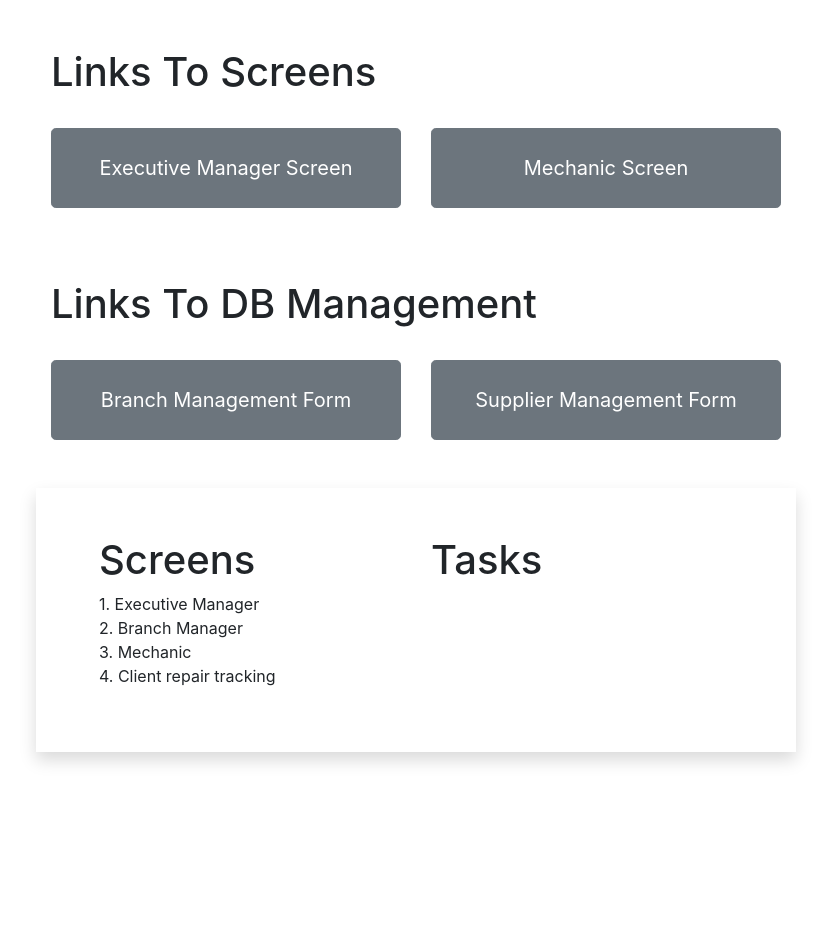
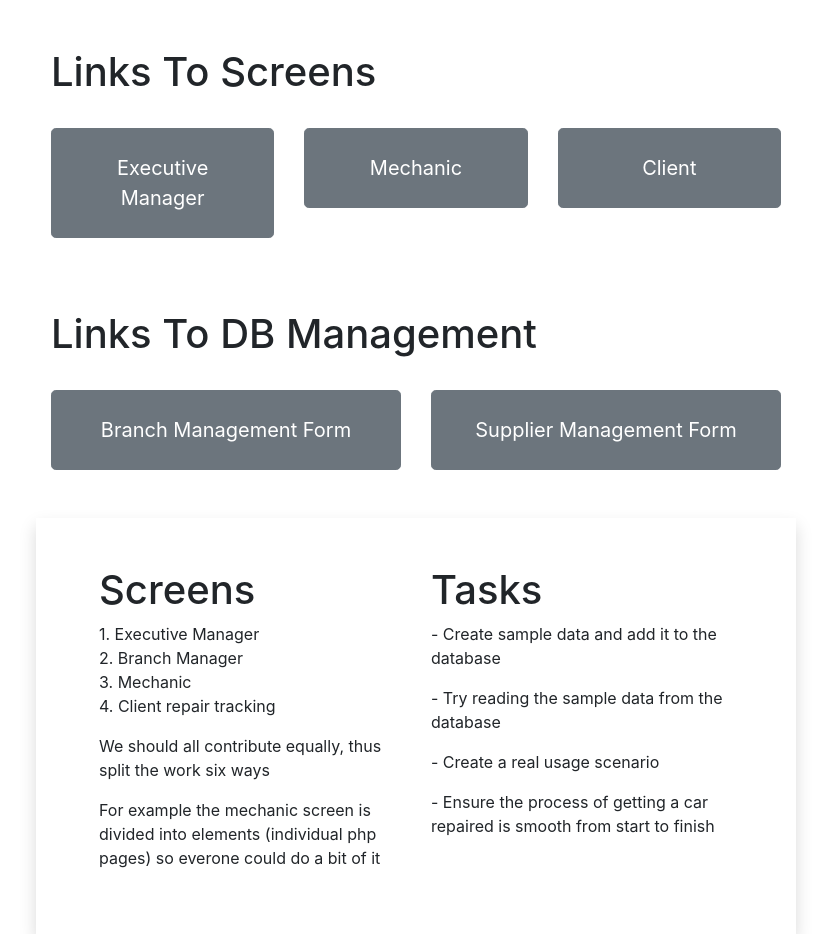
Before and after one commit to mariusurbelis/databse-systems-implementation, a PHP site: page / in a window 1280 px wide. Shown: the whole page, without its empty margins (224-1055 px from the left). Before the commit the page ends 764 px from the top, so only its background shows below. Run offline with PHP 8.4, Linux system fonts and the light colour scheme.

Commit message:
Client screen, sample login procedure, simple system for reading from the database

```diff
--- a/index.html
+++ b/index.php
@@ -27,8 +27,9 @@
                 </div>
 
                 <div class="dev row">
-                    <div class="dev col-6"><a href="executive-manager-orders.php"><button type="button" class="btn p-4 btn-secondary btn-lg btn-block">Executive Manager Screen</button></a></div>
-                    <div class="dev col-6"><a href="mechanic/"><button type="button" class="btn p-4 btn-secondary btn-lg btn-block">Mechanic Screen</button></a></div>
+                    <div class="dev col-4"><a href="executive-manager-orders.php"><button type="button" class="btn p-4 btn-secondary btn-lg btn-block">Executive Manager</button></a></div>
+                    <div class="dev col-4"><a href="mechanic/"><button type="button" class="btn p-4 btn-secondary btn-lg btn-block">Mechanic</button></a></div>
+                    <div class="dev col-4"><a href="client/"><button type="button" class="btn p-4 btn-secondary btn-lg btn-block">Client</button></a></div>
                 </div>
 
                 <div class="mt-5 row">
@@ -62,11 +63,16 @@
                     <div class="col-6">
                         <h1>Screens</h1>
                         <p>1. Executive Manager<br>2. Branch Manager<br>3. Mechanic<br>4. Client repair tracking</p>
+                        <p>We should all contribute equally, thus split the work six ways</p>
+                        <p>For example the mechanic screen is divided into elements (individual php pages) so everone could do a bit of it</p>
                     </div>
 
                     <div class="col-6">
                         <h1>Tasks</h1>
-                        <p></p>
+                        <p>- Create sample data and add it to the database</p>
+                        <p>- Try reading the sample data from the database</p>
+                        <p>- Create a real usage scenario</p>
+                        <p>- Ensure the process of getting a car repaired is smooth from start to finish</p>
                     </div>
                 </div>
 
```
Also changed, not shown: client/index.php (added, +80 -0 lines), simple-read.php (added, +22 -0 lines).
